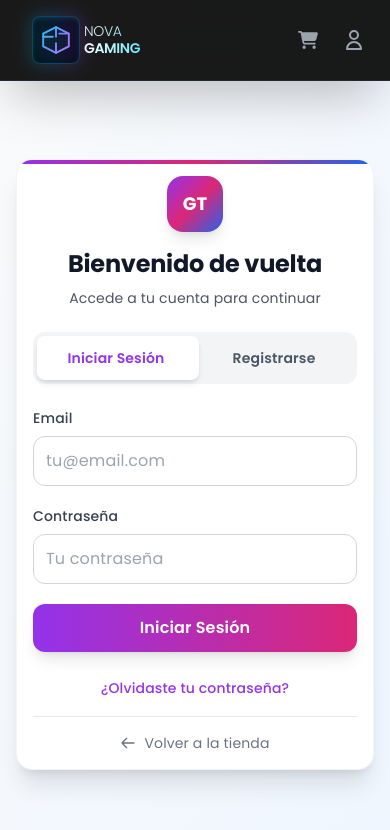
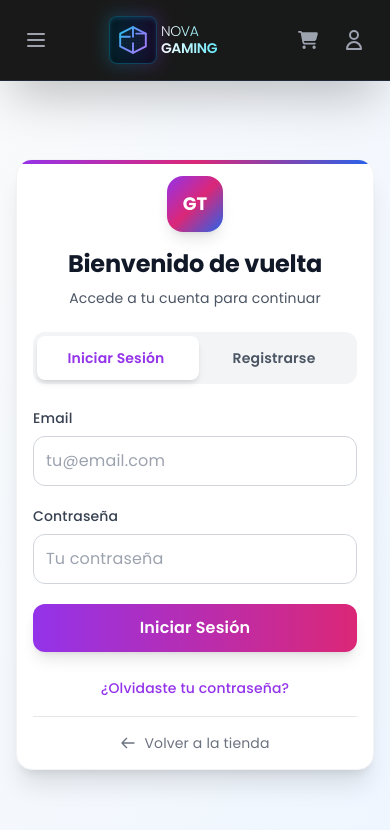
Before and after one commit to AngelSpinazzola/ecommerce-react-tailwindcss, a React (Vite) app: page /login in a window 390 px wide. Shown: the top 830 px of the page. Built offline with nearby package versions, Linux system fonts and the light colour scheme; no server answers.

Commit message:
mejorando responsive

```diff
--- a/src/components/Common/NavBar.jsx
+++ b/src/components/Common/NavBar.jsx
@@ -129,7 +129,6 @@ const NavBar = ({ searchTerm, setSearchTerm, showSearch = false }) => {
                     <div className="flex justify-between items-center h-20">
 
                         {/* Mobile burger menu (lado izquierdo) */}
-                        {isAuthenticated && (
                         <div className="md:hidden flex items-center">
                             <button
                                 onClick={() => setIsMobileMenuOpen(!isMobileMenuOpen)}
@@ -141,9 +140,8 @@ const NavBar = ({ searchTerm, setSearchTerm, showSearch = false }) => {
                                 </svg>
                             </button>
                         </div>
-                        )}
                         {/* Logo - Centrado en móvil */}
-                        <Link to="/" className={`flex items-center flex-shrink-0 md:mr-auto md:ml-0 ${isAuthenticated ? '-ml-5' : 'ml-4'}`}>
+                        <Link to="/" className="flex items-center flex-shrink-0 md:mr-auto md:ml-0 -ml-5">
                             <div className="flex items-center space-x-1 sm:space-x-3">
                                 <div className="relative">
                                     {/* Glowing Circuit Hexagon */}
@@ -394,7 +392,7 @@ const NavBar = ({ searchTerm, setSearchTerm, showSearch = false }) => {
                                         </Link>
                                         <Link
                                             to="/products"
-                                            className="flex items-center space-x-3 p-3 text-nova-gray-400 rounded-xl transition-all duration-200"
+                                             className="flex items-center space-x-3 p-3 text-gray-400 rounded-xl transition-all duration-200"
                                             onClick={() => setIsMobileMenuOpen(false)}
                                         >
                                             <svg className="w-5 h-5" fill="none" stroke="currentColor" viewBox="0 0 24 24">
```
Lines whose indentation alone changed are shown as unchanged.
